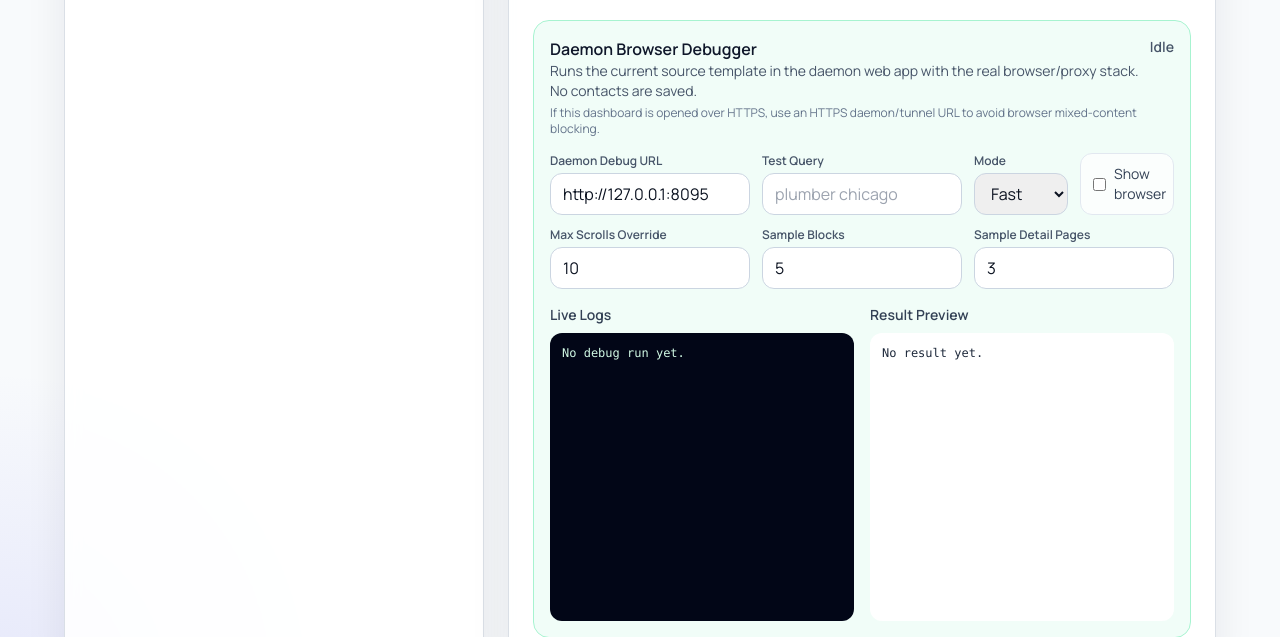
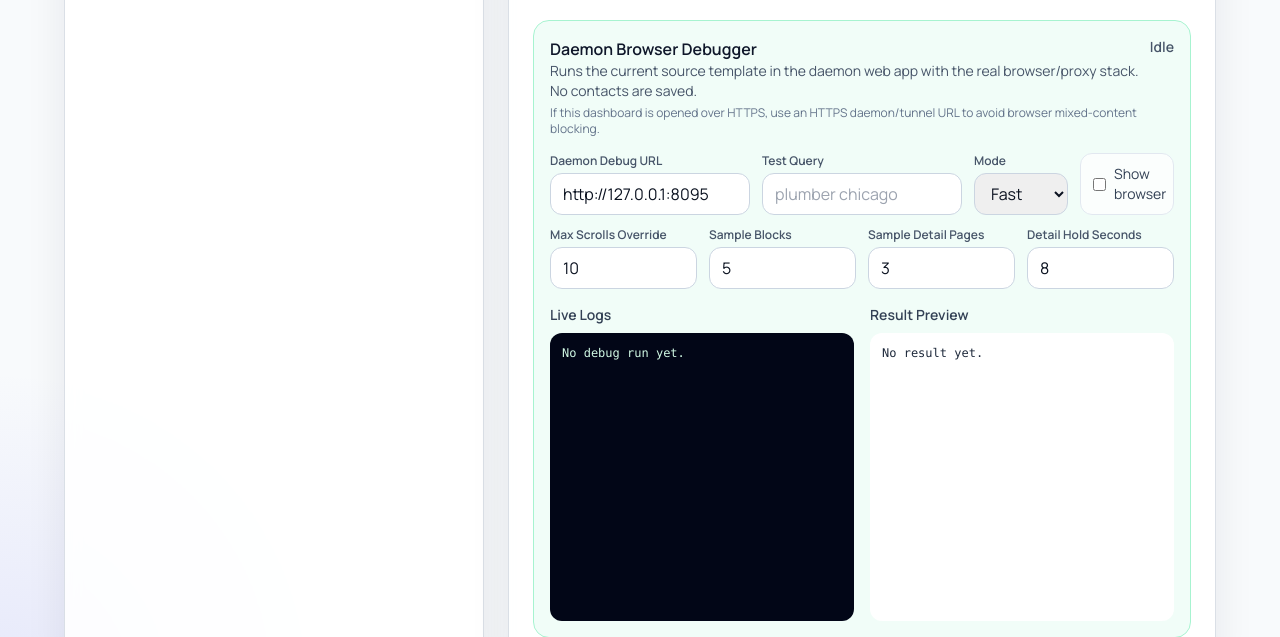
Before and after one commit to serhii-samborskyi/MapsData, a FastAPI app: page /sources in a window 1280 px wide. Shown: the part 1395-2032 px from the top of the page. Run offline with FastAPI, Linux system fonts and the light colour scheme; data that the repository does not hold is empty; parts of the project's set-up code (start-up, migrations or seed data) failed here and were passed over; some libraries are stand-ins or nearby versions.

Commit message:
Expose source debug detail hold setting

```diff
--- a/templates/sources.html
+++ b/templates/sources.html
@@ -186,10 +186,11 @@
                         <label class="block"><span class="block text-xs font-semibold text-slate-600 mb-1">Mode</span><select id="debugMode" class="w-full rounded-xl border border-slate-300 px-3 py-2"><option value="fast">Fast</option><option value="slow">Slow</option></select></label>
                         <label class="flex items-center gap-2 rounded-xl border border-slate-200 bg-white/70 px-3 py-2"><input id="debugShowBrowser" type="checkbox" class="rounded border-slate-300 text-emerald-600"><span class="text-sm text-slate-700">Show browser</span></label>
                     </div>
-                    <div class="grid grid-cols-1 md:grid-cols-3 gap-3 mt-3">
+                    <div class="grid grid-cols-1 md:grid-cols-4 gap-3 mt-3">
                         <label class="block"><span class="block text-xs font-semibold text-slate-600 mb-1">Max Scrolls Override</span><input id="debugMaxScrolls" type="number" min="0" value="10" class="w-full rounded-xl border border-slate-300 px-3 py-2"></label>
                         <label class="block"><span class="block text-xs font-semibold text-slate-600 mb-1">Sample Blocks</span><input id="debugMaxBlocks" type="number" min="1" value="5" class="w-full rounded-xl border border-slate-300 px-3 py-2"></label>
                         <label class="block"><span class="block text-xs font-semibold text-slate-600 mb-1">Sample Detail Pages</span><input id="debugMaxDetailPages" type="number" min="0" value="3" class="w-full rounded-xl border border-slate-300 px-3 py-2"></label>
+                        <label class="block"><span class="block text-xs font-semibold text-slate-600 mb-1">Detail Hold Seconds</span><input id="debugDetailHoldSeconds" type="number" min="0" value="8" class="w-full rounded-xl border border-slate-300 px-3 py-2"></label>
                     </div>
                     <div class="mt-4 grid grid-cols-1 lg:grid-cols-2 gap-4">
                         <div>
@@ -479,6 +480,7 @@
                 max_scrolls: Number(document.getElementById('debugMaxScrolls').value || 0),
                 max_blocks: Number(document.getElementById('debugMaxBlocks').value || 5),
                 max_detail_pages: Number(document.getElementById('debugMaxDetailPages').value || 3),
+                detail_hold_seconds: Number(document.getElementById('debugDetailHoldSeconds').value || 0),
             };
         }
 
```
